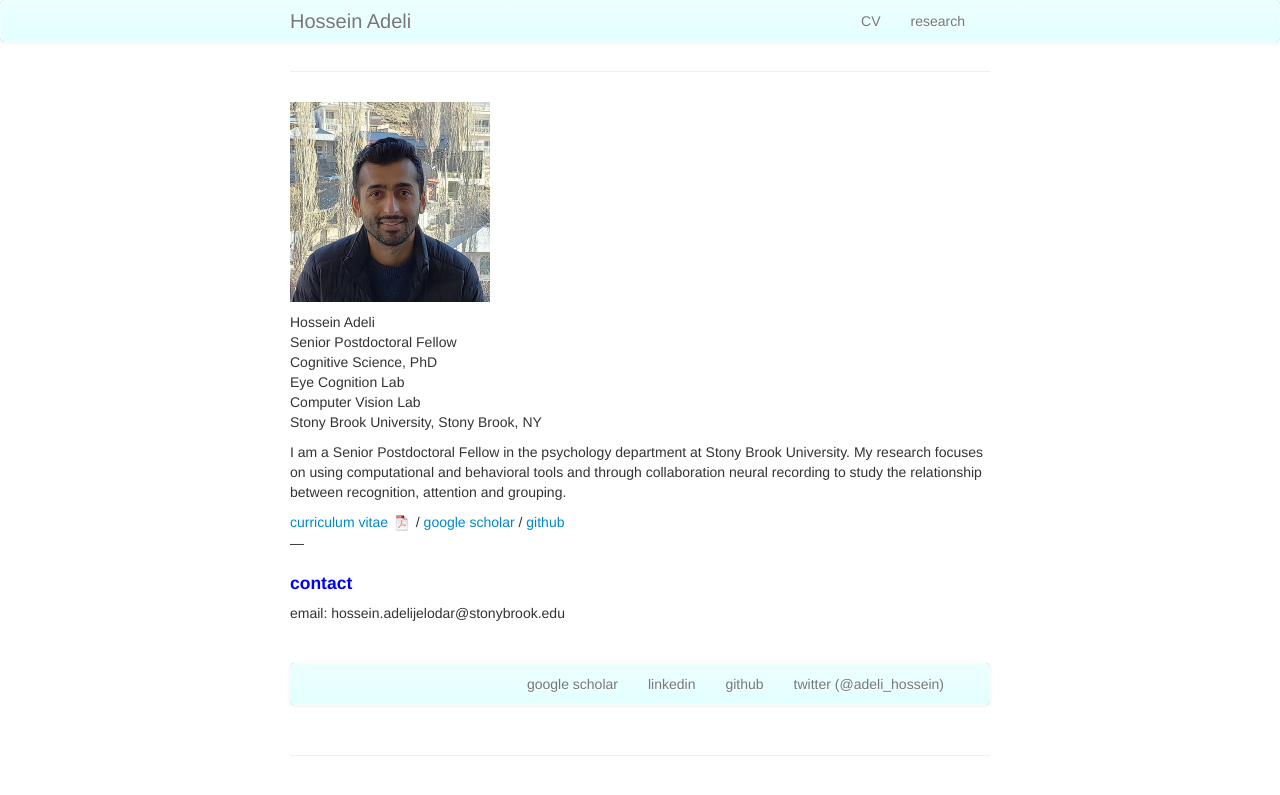
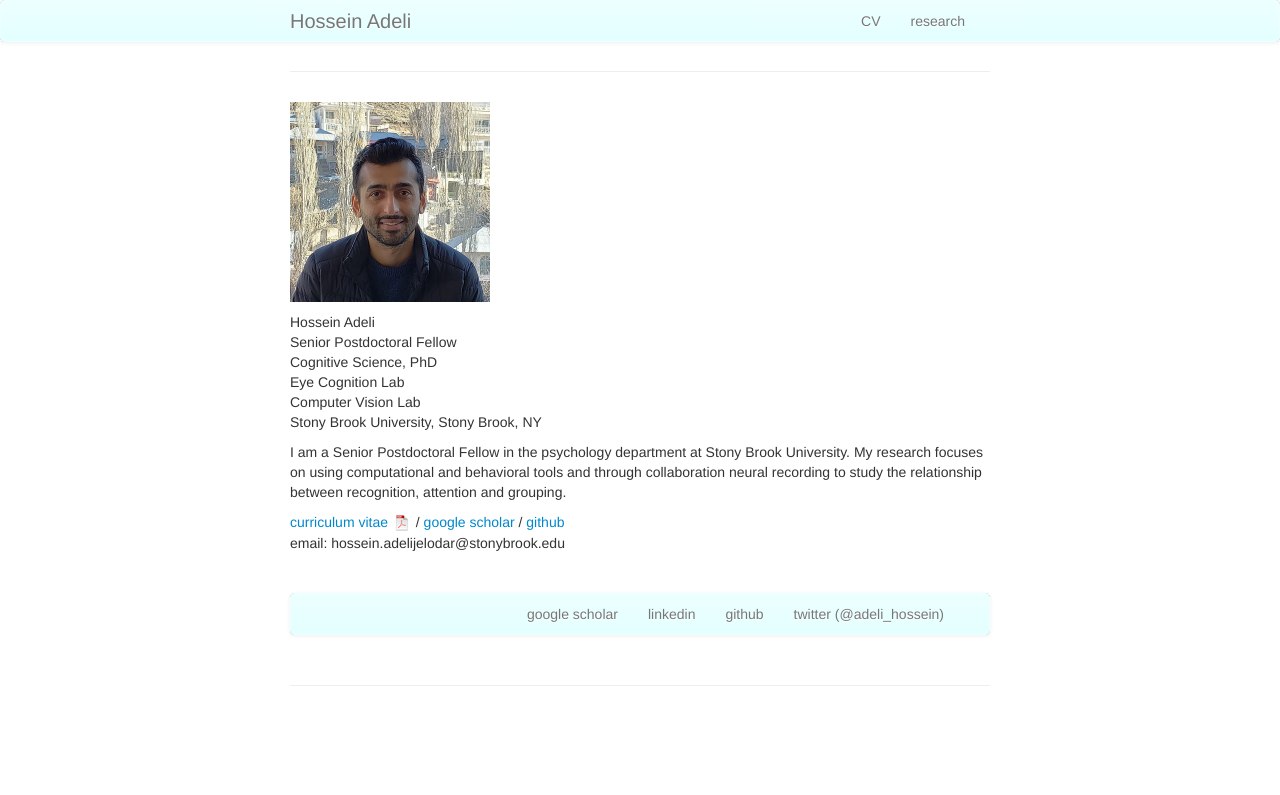
Before and after one commit to Hosseinadeli/hosseinadeli.github.io, a Jekyll site: the page built from index.md, in a window 1280 px wide. Shown: the top 795 px of the page. Built offline with Jekyll 4.4.1, drawn with Linux system fonts in a browser that asks for light colours; our own code applies the rules of GitHub Pages for plain Markdown files.

Commit message:
Update index.md

```diff
--- a/index.md
+++ b/index.md
@@ -19,23 +19,7 @@ I am a Senior Postdoctoral Fellow in the psychology department  at Stony Brook U
 [curriculum vitae ![CV as pdf]({{ BASE_PATH }}/pages/icons16/pdf-icon.png)]({{ BASE_PATH }}/assets/CV_Hossein_Adeli_website.pdf) /
 [google scholar](https://scholar.google.com/citations?hl=en&user=EdIFZpQAAAAJ) /
 [github](https://github.com/Hosseinadeli) <br/>
----
-
-<div class="container">
-<h4><a name="contact"></a>contact</h4>
-
-    <div class="row-fluid">
-        <div class="span5">
-            email: hossein.adelijelodar@stonybrook.edu<br/>
-        </div>
-
-<!--         <div class="span2">
-        <a href="../assets/portrait.jpg">
-            <img src="../assets/portrait.jpg"
-                  title="Hossein Adeli" alt="Hossein Adeli"/></a>
-        </div> -->
-    </div>
-</div>
+email: hossein.adelijelodar@stonybrook.edu<br/>
 
 &nbsp;
 
```
